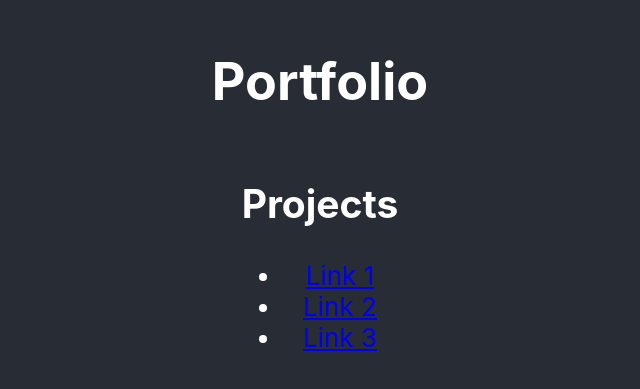
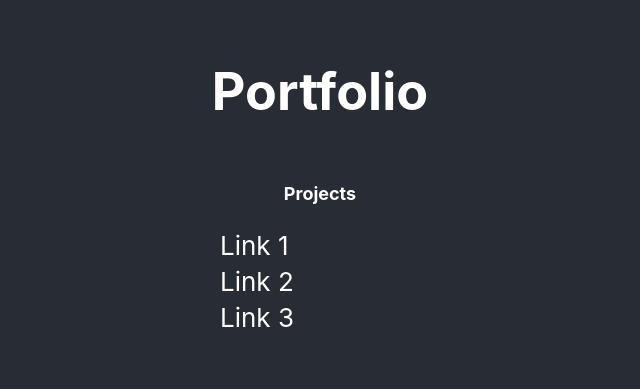
Before and after one commit to SeanAverS/portfolio, a React (Create React App) app in the folder my-app/: page / in a window 1280 px wide. Shown: the part 203-592 px from the top of the page, without its empty margins (320-960 px from the left). Built offline with nearby package versions, Linux system fonts and the light colour scheme.

Commit message:
Initial page links styling

```diff
--- a/my-app/src/App.css
+++ b/my-app/src/App.css
@@ -27,3 +27,48 @@
 .App-link {
   color: #61dafb;
 }
+
+.App-header h2 {
+  text-align: center;
+}
+
+.App-content {
+  display: flex;
+  justify-content: center;
+  gap: 20px;
+  margin: 20px;
+  flex-wrap: wrap;
+  background-color: #282c34;
+  border-radius: 8px;
+}
+
+.column {
+  border-radius: 5px;
+  padding: 10px 20px;
+  width: 200px;
+  text-align: left;
+}
+
+.column h2 {
+  font-size: 18px;
+  margin-bottom: 10px;
+}
+
+.column ul {
+  list-style: none;
+  padding: 0;
+}
+
+.column li {
+  margin: 5px 0;
+}
+
+.column a {
+  text-decoration: none;
+  color: white;
+  transition: color 0.3s;
+}
+
+.column a:hover {
+  color: #61dafb;
+}
```
